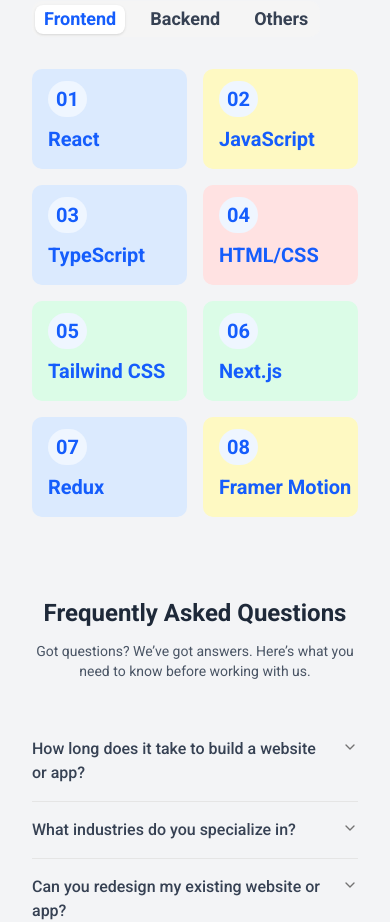
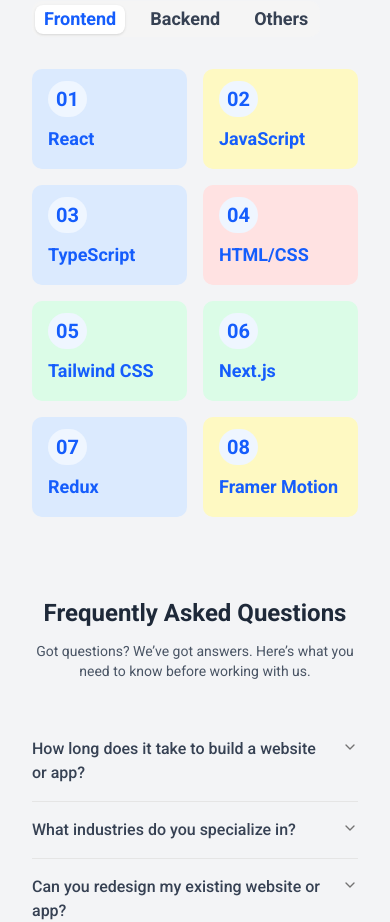
Before and after one commit to yassinesaindou/kreate, a Next.js app: page / in a window 390 px wide. Shown: the part 3800-4722 px from the top of the page. Built offline with nearby package versions, Linux system fonts and the light colour scheme.

Commit message:
adjusted the text in the tech section

```diff
--- a/app/components/Techologies.tsx
+++ b/app/components/Techologies.tsx
@@ -64,7 +64,6 @@
           </TabsTrigger>
         </TabsList>
 
-
         <TabsContent
           value="frontend"
           className="grid grid-cols-2 sm:grid-cols-3 md:grid-cols-4 lg:grid-cols-5 gap-4 mt-6 justify-center">
@@ -115,7 +114,9 @@
       <p className="absolute bg-blue-50 px-2 py-1 rounded-full top-3 left-4 font-bold text-xl">
         {number}
       </p>
-      <p className="absolute bottom-4 left-4 text-xl font-semibold">{title}</p>
+      <p className="absolute bottom-4 left-4 text-lg md:text-xl font-semibold">
+        {title}
+      </p>
     </div>
   );
 }
```
